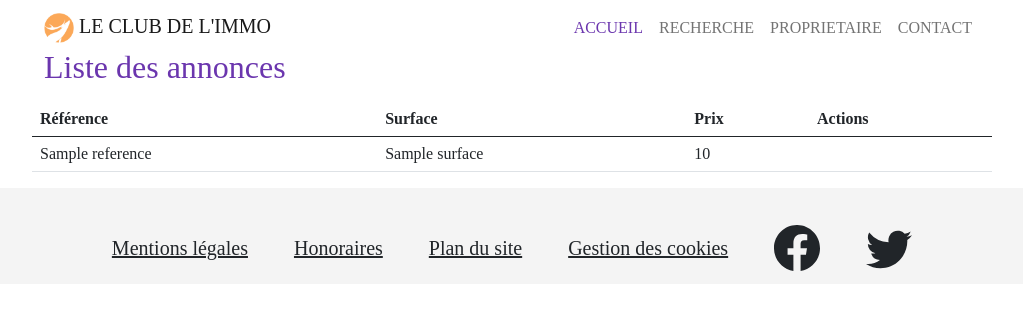
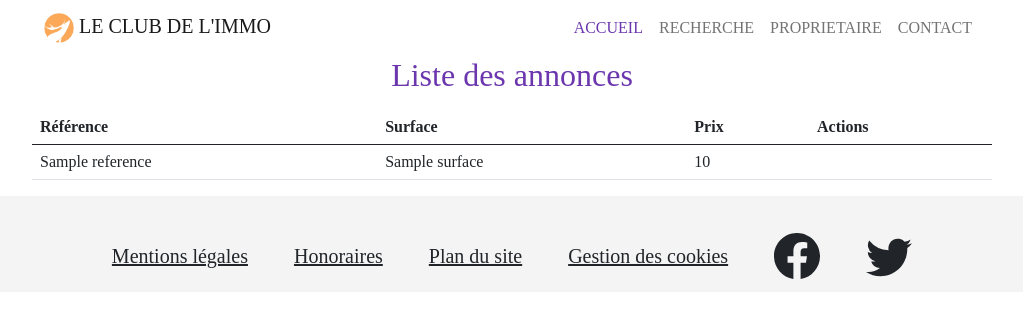
Before and after one commit to JuMn88/orleans-php-202103-project-clubimmo, a PHP site: template src/View/Admin/Advertisement/index.html.twig in a window 1280 px wide. Shown: the top 318 px of the page, without its empty margins (128-1151 px from the left). Run offline with PHP 8.4, Linux system fonts and the light colour scheme; the template is opened without the code that fills it: most values are stand-ins (such as "Sample title", 1, 10 or a date in 2020); some libraries are stand-ins or nearby versions.

Commit message:
deleting a useless constant, making adjustments on the page layout

```diff
--- a/src/Controller/AdminAdvertisementController.php
+++ b/src/Controller/AdminAdvertisementController.php
@@ -6,7 +6,6 @@ use App\Model\PropertyManager;
 
 class AdminAdvertisementController extends AbstractController
 {
-    public const MAX_FIELD_LENGTH = 100;
 
     public function index(): string
     {
--- a/src/View/Admin/Advertisement/index.html.twig
+++ b/src/View/Admin/Advertisement/index.html.twig
@@ -6,8 +6,8 @@
 {% block content %}
     <main class="col-12 d-flex justify-content-center">
         <div class="container col-9 mx-0 px-0 d-flex justify-content-center">
-            <div class="row col-12 d-flex justify-content-center">
-                <h2 class="mt-5 pb-2 col-12">
+            <div class="mt-2 row col-12 d-flex justify-content-center">
+                <h2 class="mt-5 pb-2 col-12 text-center">
                     Liste des annonces
                 </h2>
 
@@ -23,9 +23,9 @@
                     <tbody>
                         {% for property in properties %}
                             <tr>
-                                <td>{{ property.reference}}</td>
-                                <td>{{ property.surface}}</td>
-                                <td>{{ property.price}}</td>
+                                <td>{{ property.reference }}</td>
+                                <td>{{ property.surface }}</td>
+                                <td>{{ property.price }}</td>
                                 <td><!-- TO DO Edit and Delete buttons--></td>
                             </tr>
                         {% endfor %}
```
